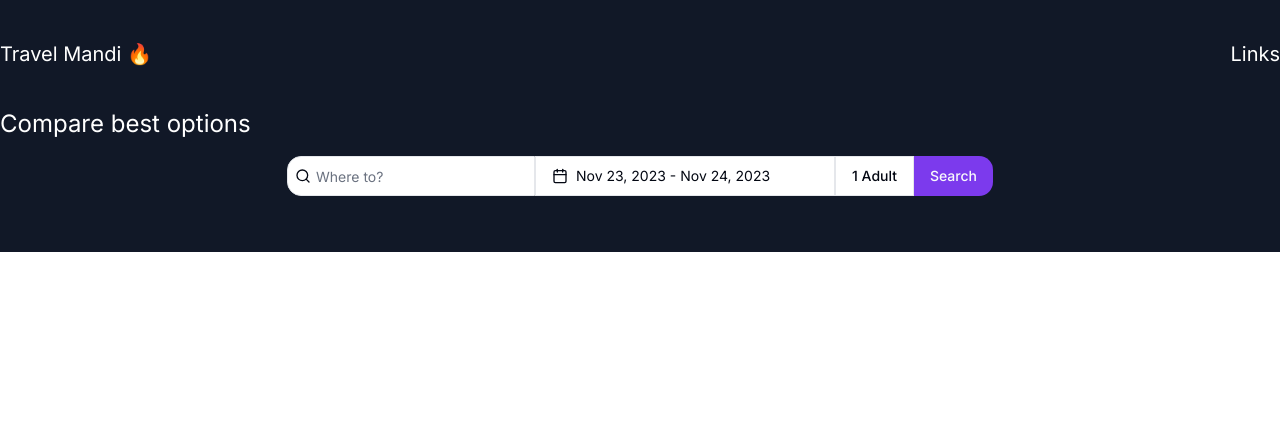
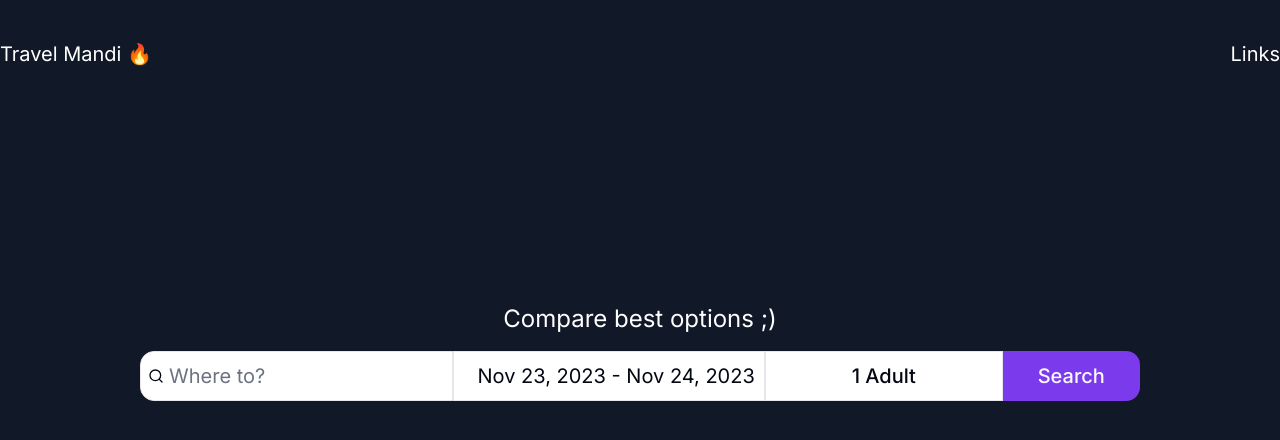
Before and after one commit to khawaja-ammar/nextjs_mse_fe, a Next.js app: page / in a window 1280 px wide. Shown: the top 440 px of the page. Built offline with nearby package versions, Linux system fonts and the light colour scheme.

Commit message:
basic Search focused homepage done by css

```diff
--- a/next.config.js
+++ b/next.config.js
@@ -1,4 +1,13 @@
 /** @type {import('next').NextConfig} */
-const nextConfig = {}
+const nextConfig = {
+  async rewrites() {
+    return [
+      {
+        source: "/search",
+        destination: "/",
+      },
+    ];
+  },
+};
 
-module.exports = nextConfig
+module.exports = nextConfig;
--- a/src/components/main-nav.tsx
+++ b/src/components/main-nav.tsx
@@ -4,12 +4,16 @@ import Link from "next/link";
 import { usePathname } from "next/navigation";
 import SiteSearch from "./site-search";
 
+// TODO:
+// - Add language and currency selector (after automatically figuring out where you are)
+// - Menu with help/support/contact page
+
 export default function MainNav() {
   // const pathname = usePathname();
 
   return (
     <>
-      <div className="bg-accent-foreground py-10 text-white">
+      <div className="h-[10vh] bg-accent-foreground py-10 text-white">
         <nav className="flex justify-between text-xl">
           <Link href="/">Travel Mandi 🔥</Link>
           <div>Links</div>
--- a/src/components/search/search-guest-selector.tsx
+++ b/src/components/search/search-guest-selector.tsx
@@ -18,8 +18,8 @@ import {
 } from "@/components/ui/select";
 
 // NOTE: CONSTANTS
-const MAX_ADULTS = 99;
-const MAX_CHILDREN = 99;
+const MAX_ADULTS = 15;
+const MAX_CHILDREN = 15;
 
 function makeNameString(numAdults: number, numChildren: number): string {
   if (numAdults + numChildren === 0) return "Guests";
--- a/src/components/site-search.tsx
+++ b/src/components/site-search.tsx
@@ -12,8 +12,8 @@ import { useRouter } from "next/navigation";
 
 export default function SiteSearch() {
   // TODO: For homepage use different CSS to cover whole page?
+  const router = useRouter();
   const pathname = usePathname();
-  const router = useRouter();
 
   const [searchQuery, setSearchQuery] = useState("");
   const [date, setDate] = useState<DateRange | undefined>({
@@ -27,6 +27,7 @@ export default function SiteSearch() {
 
   function submitSearch(e: FormEvent<HTMLFormElement>) {
     // NOTE: ZOD CAN VERIFY THESE??
+    // TODO: fetch inside dynamic router after verifying the inputs are valid and complete
     e.preventDefault();
     if (searchQuery !== "") {
       router.push(`/search/${searchQuery}`);
@@ -37,30 +38,70 @@ export default function SiteSearch() {
     // for (let i = 0; i < childAges.length; i++) {
     //   console.log(childAges[i]);
     // }
-
-    // TODO: fetch inside dynamic router after verifying the inputs are valid and complete
   }
-
+  /*
+className={
+  pathname === "/" || pathname === "/search"
+    ? ""
+    : ""
+}
+*/
   return (
-    <div className="bg-accent-foreground pb-10">
-      <h1 className="text-2xl text-white">Compare best options</h1>
+    <div
+      className={
+        pathname === "/" || pathname === "/search"
+          ? " h-[90vh]   bg-accent-foreground"
+          : "bg-accent-foreground pb-10"
+      }
+    >
+      <div
+        className={
+          pathname === "/" || pathname === "/search"
+            ? "relative bottom-[10vh] flex h-full flex-col items-center justify-center"
+            : ""
+        }
+      >
+        <h1
+          className={
+            pathname === "/" || pathname === "/search"
+              ? "text-2xl text-white"
+              : "hidden"
+          }
+        >
+          Compare best options ;)
+        </h1>
         <form
-        className="mx-auto flex max-w-[80%] items-center justify-center py-4"
+          className="flex w-full items-center justify-center py-4"
           onSubmit={(e) => submitSearch(e)}
         >
           <SearchInput
-          className="rounded-r-none"
+            className={
+              pathname === "/" || pathname === "/search"
+                ? "h-[50px] w-[312.5px] rounded-r-none text-xl"
+                : "h-[40px] w-[250px] rounded-r-none"
+            }
+            // className="rounded-r-none"
             value={searchQuery}
             onChange={(e) => setSearchQuery(e.target.value)}
             placeholder="Where to?"
           />
           <SearchDatePicker
-          classNameButton="rounded-none"
+            classNameButton={
+              pathname === "/" || pathname === "/search"
+                ? "h-[50px] w-[312.5px] rounded-none text-xl"
+                : "h-[40px] rounded-none w-[250px]"
+            }
+            // classNameButton="rounded-none"
             date={date}
             setDate={setDate}
           />
           <SearchGuestSelector
-          className="rounded-none"
+            className={
+              pathname === "/" || pathname === "/search"
+                ? "h-[50px] w-[237.5px] rounded-none text-xl"
+                : "h-[40px] w-[190px] rounded-none"
+            }
+            // className="rounded-none"
             numAdults={numAdults}
             setNumAdults={setNumAdults}
             numChildren={numChildren}
@@ -68,10 +109,19 @@ export default function SiteSearch() {
             childAges={childAges}
             setChildAges={setChildAges}
           />
-        <Button type="submit" className="rounded-l-none">
+          <Button
+            type="submit"
+            className={
+              pathname === "/" || pathname === "/search"
+                ? "h-[50px] w-[137.5px] rounded-l-none text-xl"
+                : "h-[40px] w-[110px] rounded-l-none"
+            }
+            // className="rounded-l-none"
+          >
             Search
           </Button>
         </form>
       </div>
+    </div>
   );
 }
```
Also changed, not shown: 1 other file (tests, documents, lock files or other folders). Lines whose indentation alone changed are shown as unchanged.
